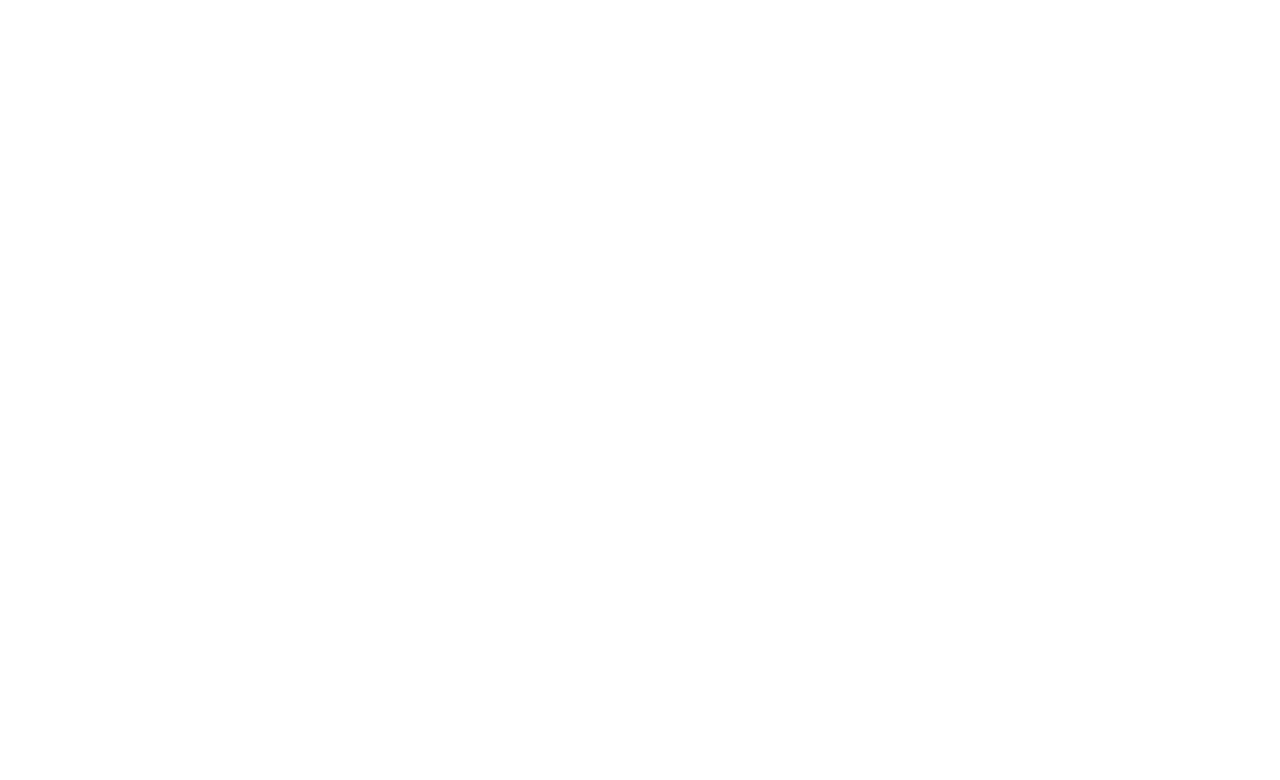
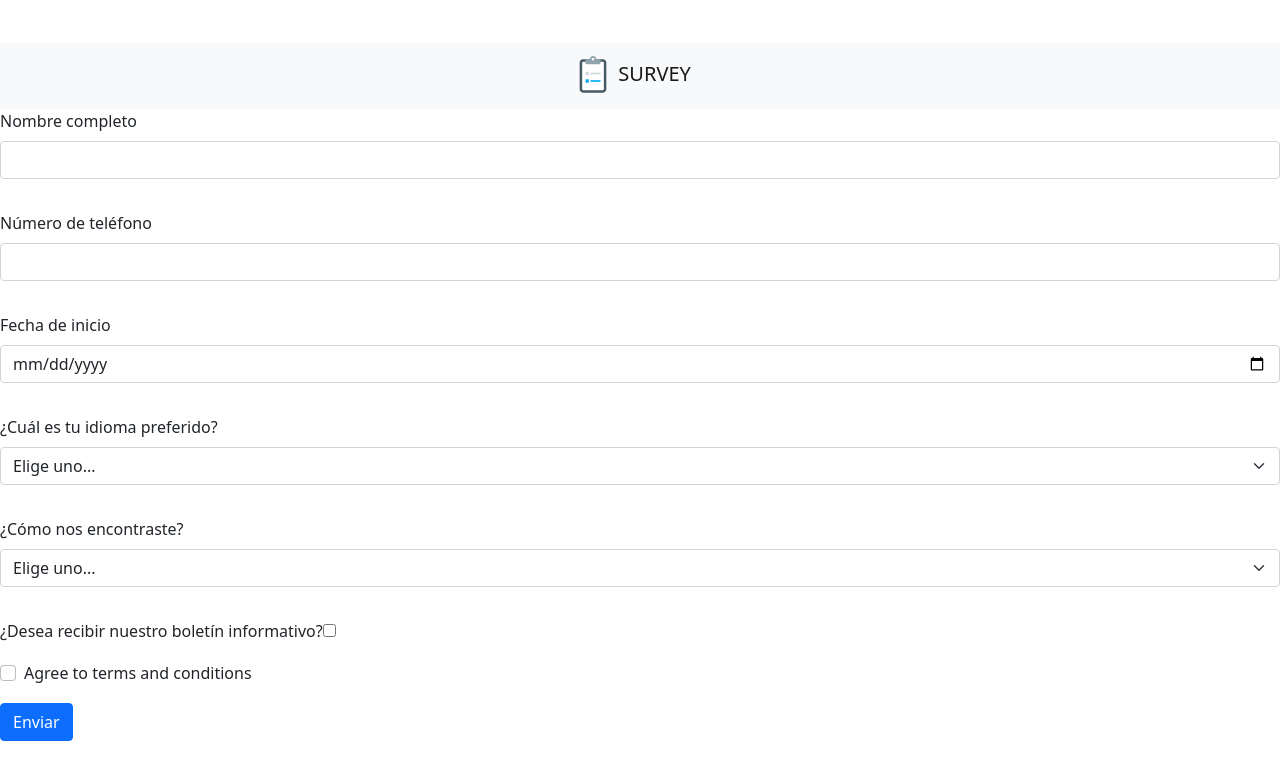
Before and after one commit to Solbenevent/soyHenryChallenge, a React (Vite) app in the folder soyHenryChallenge/Client/: page / in a window 1280 px wide. Before the commit this address had no page. Shown: the top 780 px of the page. Built offline with nearby package versions, Linux system fonts and the light colour scheme.

Commit message:
nre commir

```diff
--- a/soyHenryChallenge/Client/src/App.jsx
+++ b/soyHenryChallenge/Client/src/App.jsx
@@ -8,7 +8,7 @@
   return (
     <div>
       <Routes>
-        <Route path="/home" element={<Survey />} />
+        <Route path="/" element={<Survey />} />
         <Route path="/response" element={<Response />} />
       </Routes>
     </div>
```
